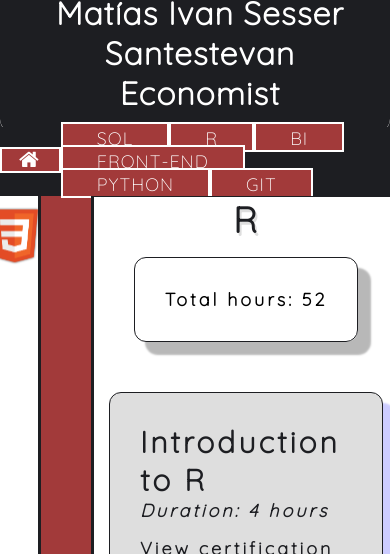
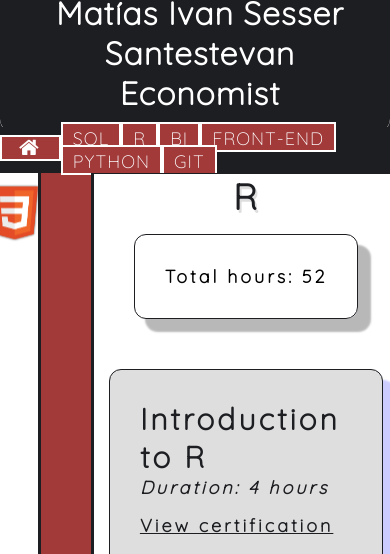
Before and after one commit to sesserm/web_page, a website: page carpeta_html/r_ingles.html in a window 390 px wide. Shown: the top 554 px of the page. Drawn offline with Linux system fonts and the light colour scheme.

Commit message:
Arreglo Responsive

```diff
--- a/carpeta_css/front-end_espaniol.css
+++ b/carpeta_css/front-end_espaniol.css
@@ -422,6 +422,28 @@ sub-item-lista {
     color: rgb(112, 112, 112);
 }
 
+@media (max-width: 832px) {
+    .loading-box {
+        display: none;
+    }
+
+    .loading-box-2 {
+        display: flex;
+    }
+
+    .modificado {
+        padding-left: 20px;
+        font-size: 12px;
+    }
+
+
+    .contenedor-nav ul li a {
+        padding-right: 10px;
+        padding-left: 10px;
+    }
+}
+
+
 @keyframes animacion-logos {
 
     0%,
--- a/carpeta_css/git_espaniol.css
+++ b/carpeta_css/git_espaniol.css
@@ -425,6 +425,28 @@ sub-item-lista {
     color: rgb(112, 112, 112);
 }
 
+@media (max-width: 832px) {
+    .loading-box {
+        display: none;
+    }
+
+    .loading-box-2 {
+        display: flex;
+    }
+
+    .modificado {
+        padding-left: 20px;
+        font-size: 12px;
+    }
+
+
+    .contenedor-nav ul li a {
+        padding-right: 10px;
+        padding-left: 10px;
+    }
+}
+
+
 @keyframes animacion-logos {
 
     0%,
--- a/carpeta_css/initial_espanol.css
+++ b/carpeta_css/initial_espanol.css
@@ -315,6 +315,27 @@ a {
     color: rgb(112, 112, 112);
 }
 
+@media (max-width: 832px) {
+.loading-box {
+    display: none;
+}
+
+.loading-box-2 {
+    display: flex;
+}
+
+.modificado {
+    padding-left: 20px;
+    font-size: 12px;
+}
+
+
+.contenedor-nav ul li a {
+    padding-right:10px;
+    padding-left: 10px;
+}
+ }
+
 @keyframes animacion-logos {
     0%,
     100% {
--- a/carpeta_css/python_espaniol.css
+++ b/carpeta_css/python_espaniol.css
@@ -425,6 +425,28 @@ sub-item-lista {
     color: rgb(112, 112, 112);
 }
 
+@media (max-width: 832px) {
+    .loading-box {
+        display: none;
+    }
+
+    .loading-box-2 {
+        display: flex;
+    }
+
+    .modificado {
+        padding-left: 20px;
+        font-size: 12px;
+    }
+
+
+    .contenedor-nav ul li a {
+        padding-right: 10px;
+        padding-left: 10px;
+    }
+}
+
+
 @keyframes animacion-logos {
 
     0%,
--- a/carpeta_css/r_espaniol.css
+++ b/carpeta_css/r_espaniol.css
@@ -425,6 +425,28 @@ sub-item-lista {
     color: rgb(112, 112, 112);
 }
 
+@media (max-width: 832px) {
+    .loading-box {
+        display: none;
+    }
+
+    .loading-box-2 {
+        display: flex;
+    }
+
+    .modificado {
+        padding-left: 20px;
+        font-size: 12px;
+    }
+
+
+    .contenedor-nav ul li a {
+        padding-right: 10px;
+        padding-left: 10px;
+    }
+}
+
+
 @keyframes animacion-logos {
 
     0%,
--- a/carpeta_css/sql_espaniol.css
+++ b/carpeta_css/sql_espaniol.css
@@ -412,6 +412,31 @@ body {
     color: rgb(112, 112, 112);
 }
 
+@media (max-width: 832px) {
+    .loading-box {
+        display: none;
+    }
+
+    .loading-box-2 {
+        display: flex;
+    }
+
+    .modificado {
+        padding-left: 20px;
+        font-size: 12px;
+    }
+
+
+    .contenedor-nav ul li a {
+        padding-right: 10px;
+        padding-left: 10px;
+    }
+}
+
+
+
+
+
 @keyframes animacion-logos {
     0%,
     100% {
```
